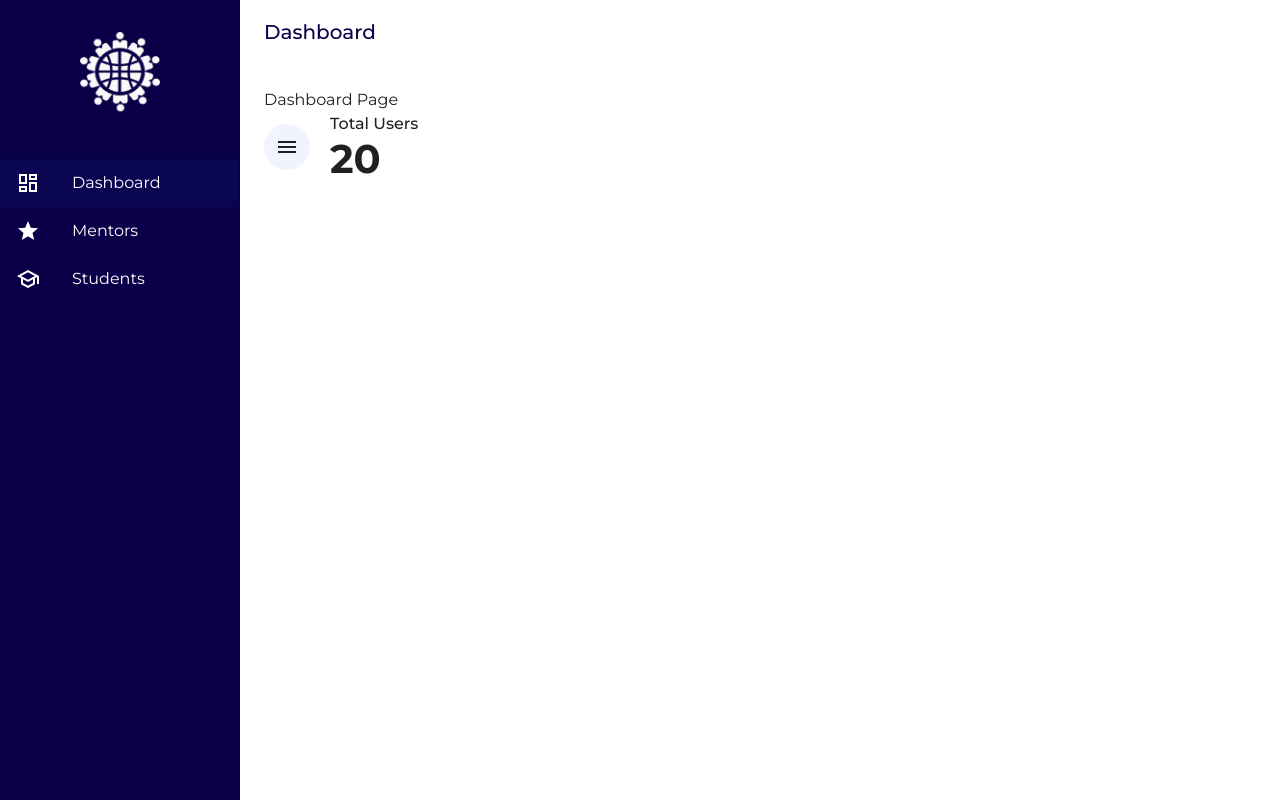
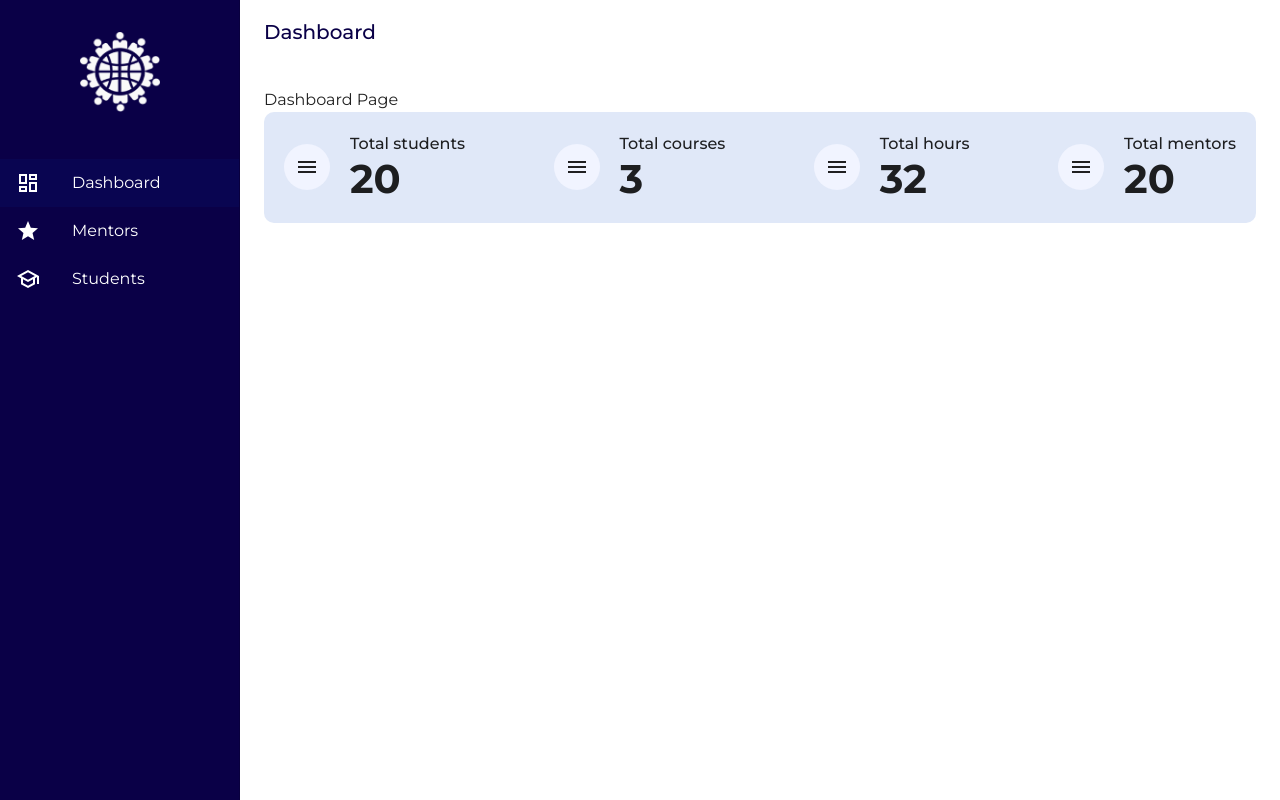
Before and after one commit to MentorsWithoutBorders/mwb-partners-admin, a Next.js app: page /app in a window 1280 px wide. Built offline with nearby package versions, Linux system fonts and the light colour scheme.

Commit message:
add a sample data for preview

```diff
--- a/src/pages/app/index.tsx
+++ b/src/pages/app/index.tsx
@@ -1,14 +1,58 @@
 import { MenuOutlined } from '@mui/icons-material'
+import { Box } from '@mui/material'
 
 import DashboardItem from '@/components/DashboardItem'
 import { DashboardLayout } from '@/containers/DashboardLayout'
+
+const SAMPLE_DATA = [
+  {
+    title: 'Total students',
+    value: '20',
+    icon: <MenuOutlined />
+  },
+  {
+    title: 'Total courses',
+    value: '3',
+    icon: <MenuOutlined />
+  },
+  {
+    title: 'Total hours',
+    value: '32',
+    icon: <MenuOutlined />
+  },
+  {
+    title: 'Total mentors',
+    value: '20',
+    icon: <MenuOutlined />
+  }
+]
 
 export default function DashboardPage() {
   return (
     <DashboardLayout title="Dashboard">
       <div>Dashboard Page</div>
 
-      <DashboardItem title="Total Users" icon={<MenuOutlined />} value="20" />
+      <Box
+        sx={{
+          display: 'flex',
+          gap: '20px',
+          flexWrap: 'wrap',
+          padding: '20px',
+          backgroundColor: '#E0E8F8',
+          borderRadius: '10px',
+          justifyContent: 'space-between',
+          alignItems: 'center'
+        }}
+      >
+        {SAMPLE_DATA.map((item, index) => (
+          <DashboardItem
+            key={index}
+            title={item.title}
+            value={item.value}
+            icon={item.icon}
+          />
+        ))}
+      </Box>
     </DashboardLayout>
   )
 }
```
